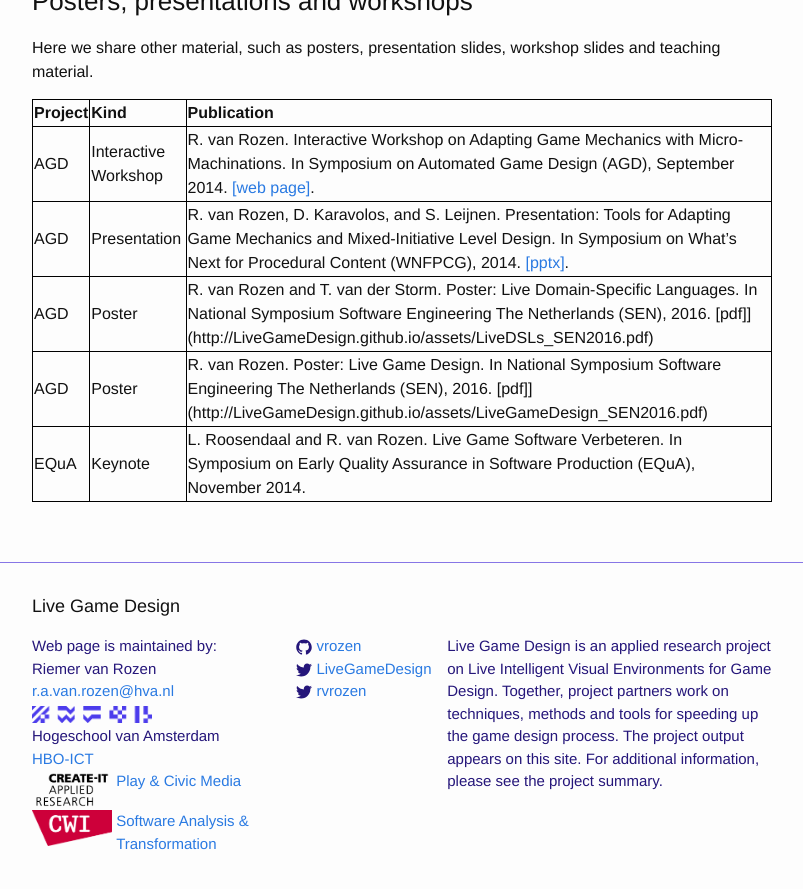
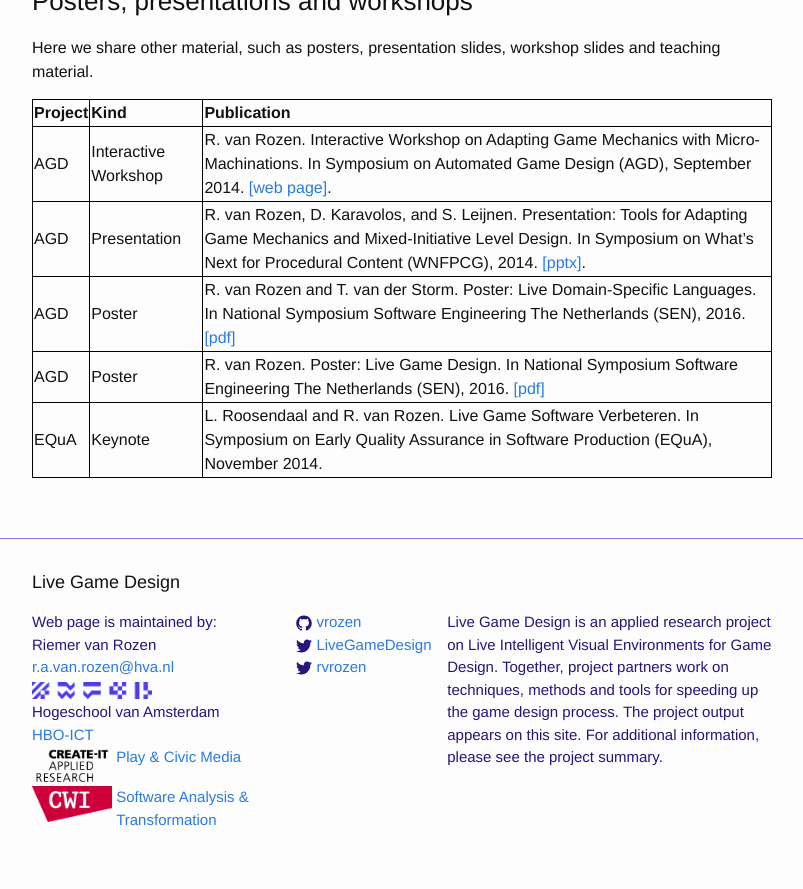
Before and after one commit to LiveGameDesign/LiveGameDesign.github.io, a Jekyll site: the page built from publications.md, in a window 1280 px wide and 900 px high, scrolled down 1875 px. Shown: the top 889 px of the window, without its empty margins (238-1041 px from the left). Built offline with Jekyll 4.4.1, drawn with Linux system fonts in a browser that asks for light colours.

Commit message:
Add poster urls

```diff
--- a/publications.md
+++ b/publications.md
@@ -67,6 +67,6 @@ Here we share other material, such as posters, presentation slides, workshop sli
 |:------- |:---------------------|:----------- |
 | AGD     | Interactive Workshop | R. van Rozen. Interactive Workshop on Adapting Game Mechanics with Micro-Machinations. In Symposium on Automated Game Design (AGD), September 2014. [[web page]](http://vrozen.github.io/agd2014/). |
 | AGD     | Presentation         | R. van Rozen, D. Karavolos, and S. Leijnen. Presentation: Tools for Adapting Game Mechanics and Mixed-Initiative Level Design. In Symposium on What’s Next for Procedural Content (WNFPCG), 2014. [[pptx]](http://vrozen.github.io/wnfpcg2014/WNFPCG_slides_HvA.pptx). |
-| AGD    | Poster                | R. van Rozen and T. van der Storm. Poster: Live Domain-Specific Languages. In National Symposium Software Engineering The Netherlands (SEN), 2016. [pdf]](http://LiveGameDesign.github.io/assets/LiveDSLs_SEN2016.pdf)|
-| AGD    | Poster                | R. van Rozen. Poster: Live Game Design. In National Symposium Software Engineering The Netherlands (SEN), 2016. [pdf]](http://LiveGameDesign.github.io/assets/LiveGameDesign_SEN2016.pdf)|
+| AGD    | Poster                | R. van Rozen and T. van der Storm. Poster: Live Domain-Specific Languages. In National Symposium Software Engineering The Netherlands (SEN), 2016. [[pdf]](http://LiveGameDesign.github.io/assets/LiveDSLs_SEN2016.pdf)|
+| AGD    | Poster                | R. van Rozen. Poster: Live Game Design. In National Symposium Software Engineering The Netherlands (SEN), 2016. [[pdf]](http://LiveGameDesign.github.io/assets/LiveGameDesign_SEN2016.pdf)|
 | EQuA    | Keynote              | L. Roosendaal and R. van Rozen. Live Game Software Verbeteren. In Symposium on Early Quality Assurance in Software Production (EQuA), November 2014. |
```
